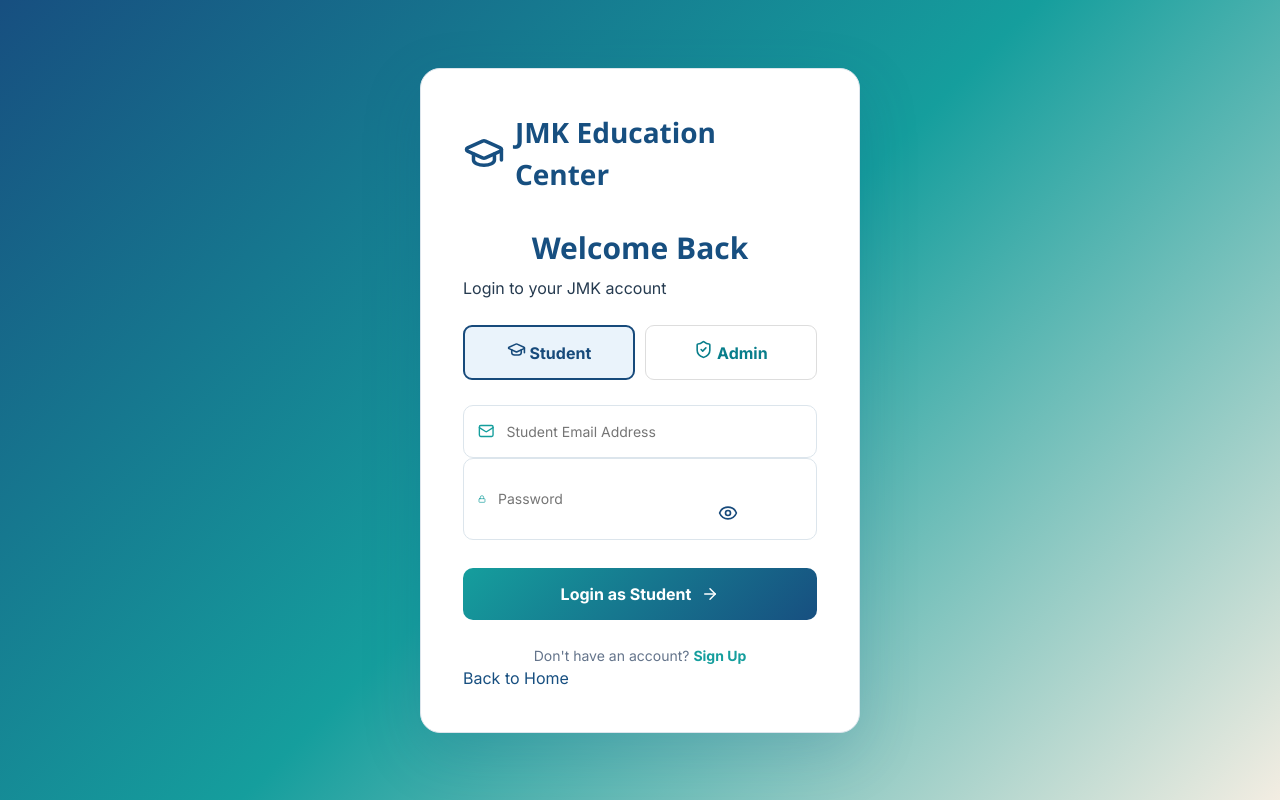
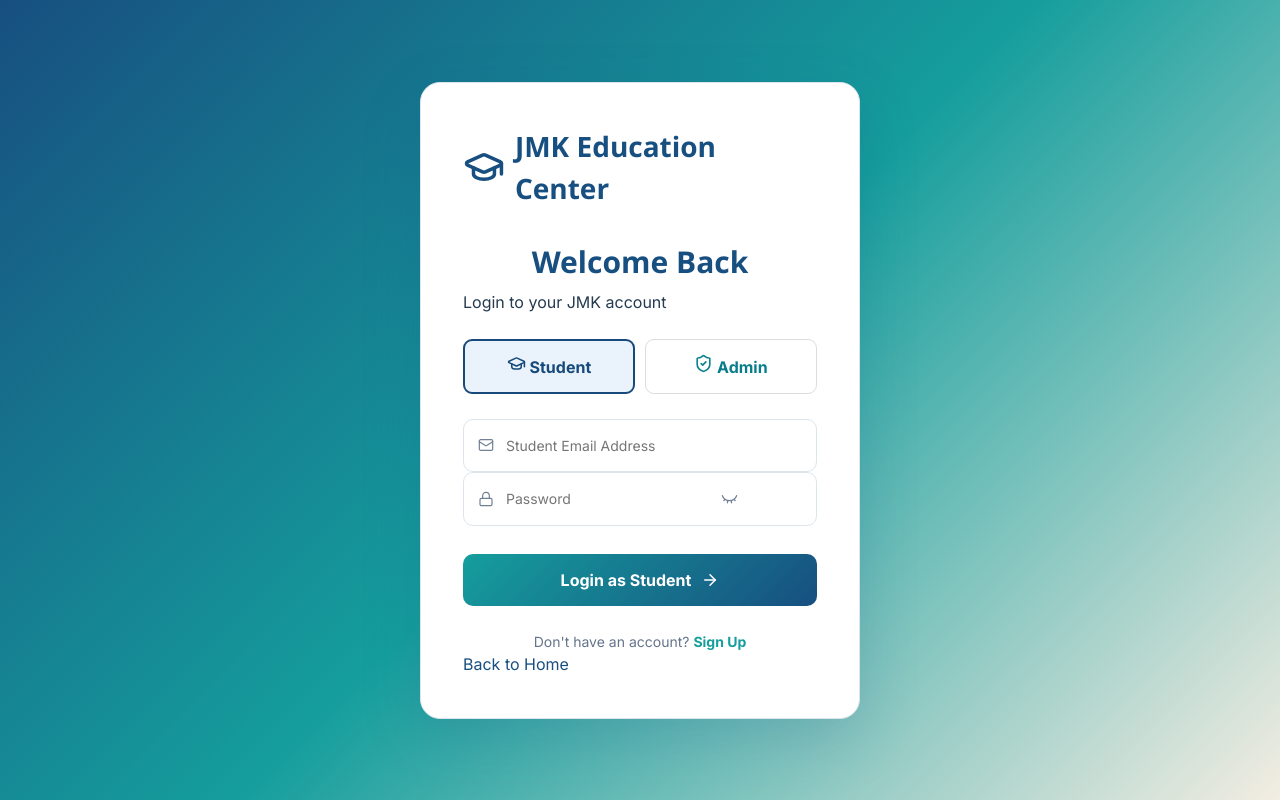
Before and after one commit to kasthu-githup/JMK-college-feedback, a React app in the folder frontend/: page /login in a window 1280 px wide. Built offline with nearby package versions, Linux system fonts and the light colour scheme; the HTML template or start-up script is replaced by a standard one.

Commit message:
Improve login input and password icons

```diff
--- a/frontend/src/Login.jsx
+++ b/frontend/src/Login.jsx
@@ -10,7 +10,7 @@ import {
   ArrowRight,
   ShieldCheck,
   Eye,
-  EyeOff
+  EyeClosed
 } from 'lucide-react';
 import './Auth.css';
 
@@ -80,6 +80,14 @@ function Login() {
     setMessage('');
   };
 
+  const smallIconStyle = {
+    width: 16,
+    height: 16,
+    minWidth: 16,
+    color: '#718096',
+    strokeWidth: 1.8
+  };
+
   return (
     <div className="auth-page">
       <div className="auth-card">
@@ -139,7 +147,7 @@ function Login() {
 
           {role === 'student' ? (
             <div className="auth-input">
-              <Mail size={18} />
+              <Mail style={smallIconStyle} />
               <input
                 type="email"
                 placeholder="Student Email Address"
@@ -153,7 +161,7 @@ function Login() {
             </div>
           ) : (
             <div className="auth-input">
-              <User size={18} />
+              <User style={smallIconStyle} />
               <input
                 type="text"
                 placeholder="Admin Username"
@@ -168,7 +176,7 @@ function Login() {
           )}
 
           <div className="auth-input">
-            <Lock size={18} />
+            <Lock style={smallIconStyle} />
 
             <input
               type={showPassword ? 'text' : 'password'}
@@ -186,19 +194,23 @@ function Login() {
               onClick={() => setShowPassword(!showPassword)}
               aria-label={showPassword ? 'Hide password' : 'Show password'}
               style={{
-                background: 'transparent',
+                background: 'none',
                 border: 'none',
-                padding: 5,
-                color: '#174A7B',
+                outline: 'none',
+                boxShadow: 'none',
+                padding: '4px',
+                margin: 0,
+                color: '#718096',
                 cursor: 'pointer',
                 display: 'flex',
                 alignItems: 'center',
-                justifyContent: 'center'
+                justifyContent: 'center',
+                minWidth: 'auto'
               }}
             >
               {showPassword
-                ? <EyeOff size={20} />
-                : <Eye size={20} />
+                ? <Eye size={17} strokeWidth={1.8} />
+                : <EyeClosed size={17} strokeWidth={1.8} />
               }
             </button>
           </div>
```
